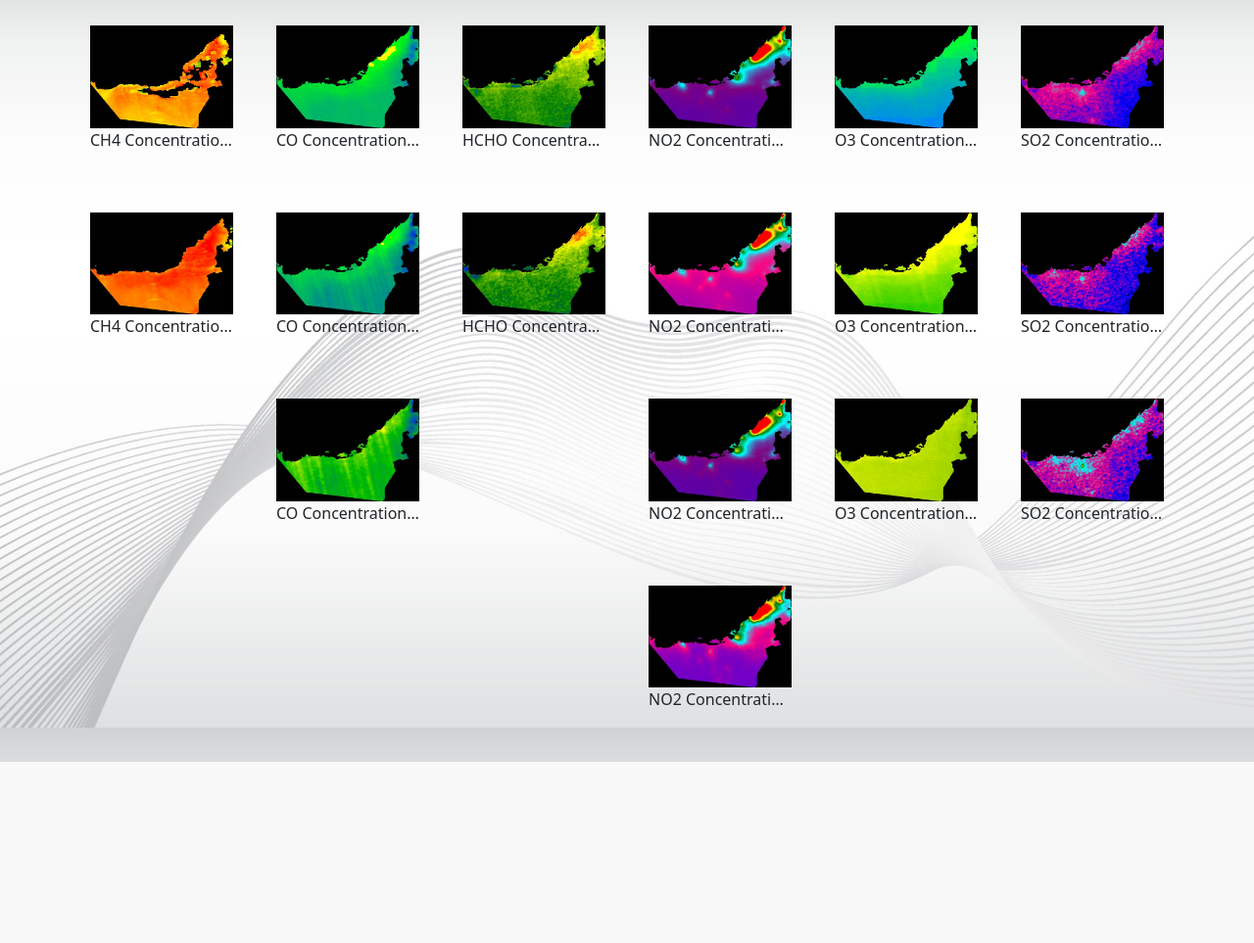
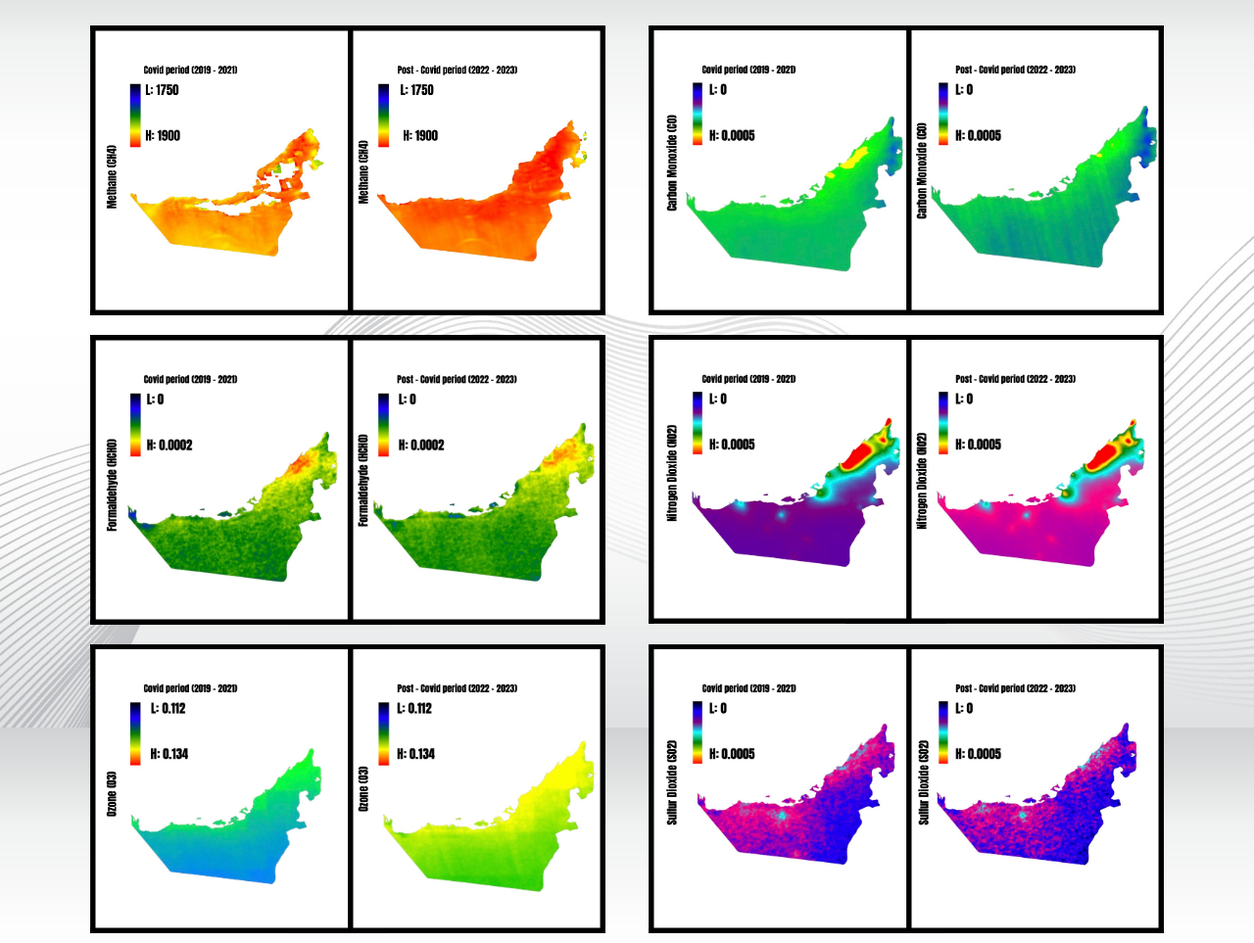
Before and after one commit to rayyankhan01/Capstone-Project, a Flask app: page /trends in a window 1280 px wide. Shown: the part 57-1020 px from the top of the page at 98% size. Before the commit the page ends 835 px from the top, so only its background shows below. Run offline with Flask 3, Linux system fonts and the light colour scheme.

```diff
--- a/Server/templates/trends.html
+++ b/Server/templates/trends.html
@@ -5,28 +5,30 @@
     <link href="https://cdn.jsdelivr.net/npm/bootstrap@5.3.3/dist/css/bootstrap.min.css" rel="stylesheet">
     <title>Trends</title>
     <style>
-
         body {
             background-image: url('/static/imgs/background.jpg');
-            background-size: cover; /* Cover the entire page */
-            background-position: center; /* Center the image */
-            background-attachment: fixed; /* Fixed background */
-            background-repeat: no-repeat; /* Do not repeat the image */
+            background-size: cover;
+            background-position: center;
+            background-attachment: fixed;
+            background-repeat: no-repeat;
         }
-        /* Add some space around the images and a fixed height for descriptions */
         .image-container {
             padding: 10px;
         }
         .image-description {
-            height: 50px; /* Adjust height as needed for your descriptions */
-            overflow: hidden; /* Ensures the content fits into the allocated space */
-            text-overflow: ellipsis; /* Adds an ellipsis if the text is too long */
-            white-space: nowrap; /* Keeps the text on a single line */
+            height: 50px;
+            overflow: hidden;
+            text-overflow: ellipsis;
+            white-space: nowrap;
+        }
+        .img-fluid {
+            max-height: 400px; /* Adjust height to maintain quality */
+            width: auto;
+            max-width: 100%; /* Ensure images resize within their containers */
         }
     </style>
 </head>
 <body>
-<!-- Navigation bar -->
 <nav class="navbar border-bottom border-body" style="background-color: #e3f2fd;">
     <div class="container-fluid">
         <a class="navbar-brand mb-0 h1" href="/">GasMaps@UAE</a>
@@ -45,100 +47,42 @@
 </nav>
 <div class="container mt-3">
     <div class="row">
-        <!-- CH4 Column -->
-        <div class="col-md-2">
+        <!-- Adjusting columns to fit two images per row on medium and larger screens -->
+        <div class="col-sm-6 col-md-6 col-lg-6">
             <div class="image-container">
-                <img src="/static/imgs/UAE_CH4_Concentration_Covid.tif.jpg" class="img-fluid" alt="CH4 Concentration Covid">
-                <p class="image-description">CH4 Concentration Covid</p>
-            </div>
-            <div class="image-container">
-                <img src="/static/imgs/UAE_CH4_Concentration_Post_Covid.tif.jpg" class="img-fluid" alt="CH4 Concentration Post Covid">
-                <p class="image-description">CH4 Concentration Post Covid</p>
+                <img src="/static/imgs/Methane.jpg" class="img-fluid" alt="Methane Concentration">
             </div>
         </div>
+        <div class="col-sm-6 col-md-6 col-lg-6">
+            <div class="image-container">
+                <img src="/static/imgs/Carbon Monoxide.jpeg" class="img-fluid" alt="Carbon Monoxide Concentration">
 
-        <!-- CO Column -->
-        <div class="col-md-2">
-            <div class="image-container">
-                <img src="/static/imgs/UAE_CO_Concentration_Covid.tif.jpg" class="img-fluid" alt="CO Concentration Covid">
-                <p class="image-description">CO Concentration Covid</p>
-            </div>
-            <div class="image-container">
-                <img src="/static/imgs/UAE_CO_Concentration_Post_Covid.tif.jpg" class="img-fluid" alt="CO Concentration Post Covid">
-                <p class="image-description">CO Concentration Post Covid</p>
-            </div>
-            <div class="image-container">
-                <img src="/static/imgs/UAE_CO_Concentration_Winter.tif.jpg" class="img-fluid" alt="CO Concentration Winter">
-                <p class="image-description">CO Concentration Winter</p>
             </div>
         </div>
+        <div class="col-sm-6 col-md-6 col-lg-6">
+            <div class="image-container">
+                <img src="/static/imgs/Formaldehyde.jpg" class="img-fluid" alt="Formaldehyde Concentration">
 
-        <!-- HCHO Column -->
-        <div class="col-md-2">
-            <div class="image-container">
-                <img src="/static/imgs/UAE_HCHO_Concentration_Covid.tif.jpg" class="img-fluid" alt="HCHO Concentration Covid">
-                <p class="image-description">HCHO Concentration Covid</p>
-            </div>
-            <div class="image-container">
-                <img src="/static/imgs/UAE_HCHO_Concentration_Post_Covid.tif.jpg" class="img-fluid" alt="HCHO Concentration Post Covid">
-                <p class="image-description">HCHO Concentration Post Covid</p>
             </div>
         </div>
+        <div class="col-sm-6 col-md-6 col-lg-6">
+            <div class="image-container">
+                <img src="/static/imgs/Nitrogen.jpg" class="img-fluid" alt="Nitrogen Oxide Concentration">
 
-        <!-- NO2 Column -->
-        <div class="col-md-2">
-            <div class="image-container">
-                <img src="/static/imgs/UAE_NO2_Concentration_Covid.tif.jpg" class="img-fluid" alt="NO2 Concentration Covid">
-                <p class="image-description">NO2 Concentration Covid</p>
-            </div>
-            <div class="image-container">
-                <img src="/static/imgs/UAE_NO2_Concentration_Post_Covid.tif.jpg" class="img-fluid" alt="NO2 Concentration Post Covid">
-                <p class="image-description">NO2 Concentration Post Covid</p>
-            </div>
-            <div class="image-container">
-                <img src="/static/imgs/UAE_NO2_Concentration_Summer.tif.jpg" class="img-fluid" alt="NO2 Concentration Summer">
-                <p class="image-description">NO2 Concentration Summer</p>
-            </div>
-            <div class="image-container">
-                <img src="/static/imgs/UAE_NO2_Concentration_Winter.tif.jpg" class="img-fluid" alt="NO2 Concentration Winter">
-                <p class="image-description">NO2 Concentration Winter</p>
             </div>
         </div>
-
-        <!-- O3 Column -->
-        <div class="col-md-2">
+        <div class="col-sm-6 col-md-6 col-lg-6">
             <div class="image-container">
-                <img src="/static/imgs/UAE_O3_Concentration_Covid.tif.jpg" class="img-fluid" alt="O3 Concentration Covid">
-                <p class="image-description">O3 Concentration Covid</p>
-            </div>
-            <div class="image-container">
-                <img src="/static/imgs/UAE_O3_Concentration_Post_Covid.tif.jpg" class="img-fluid" alt="O3 Concentration Post Covid">
-                <p class="image-description">O3 Concentration Post Covid</p>
-            </div>
-            <div class="image-container">
-                <img src="/static/imgs/UAE_O3_Concentration_Summer.tif.jpg" class="img-fluid" alt="O3 Concentration Summer">
-                <p class="image-description">O3 Concentration Summer</p>
+                <img src="/static/imgs/Ozone.jpg" class="img-fluid" alt="Ozone Concentration">
             </div>
         </div>
-
-        <!-- SO2 Column -->
-        <div class="col-md-2">
+        <div class="col-sm-6 col-md-6 col-lg-6">
             <div class="image-container">
-                <img src="/static/imgs/UAE_SO2_Concentration_Covid.tif.jpg" class="img-fluid" alt="SO2 Concentration Covid">
-                <p class="image-description">SO2 Concentration Covid</p>
-            </div>
-            <div class="image-container">
-                <img src="/static/imgs/UAE_SO2_Concentration_Post_Covid.tif.jpg" class="img-fluid" alt="SO2 Concentration Post Covid">
-                <p class="image-description">SO2 Concentration Post Covid</p>
-            </div>
-            <div class="image-container">
-                <img src="/static/imgs/UAE_SO2_Concentration_Winter.jpg" class="img-fluid" alt="SO2 Concentration Winter">
-                <p class="image-description">SO2 Concentration Winter</p>
+                <img src="/static/imgs/Sulfur.jpg" class="img-fluid" alt="Sulfur Dioxide Concentration">
             </div>
         </div>
     </div>
 </div>
-
 <script src="https://cdn.jsdelivr.net/npm/bootstrap@5.3.3/dist/js/bootstrap.bundle.min.js" integrity="sha384-YvpcrYf0tY3lHB60NNkmXc5s9fDVZLESaAA55NDzOxhy9GkcIdslK1eN7N6jIeHz" crossorigin="anonymous"></script>
 </body>
 </html>
```
Also changed, not shown: Server/templates/index.html (+9 -0 lines), Server/static/imgs/Carbon Monoxide.jpeg (added), Server/static/imgs/Formaldehyde.jpg (added), Server/static/imgs/Methane.jpg (added), Server/static/imgs/Nitrogen.jpg (added), Server/static/imgs/Ozone.jpg (added), Server/static/imgs/Sulfur.jpg (added).
